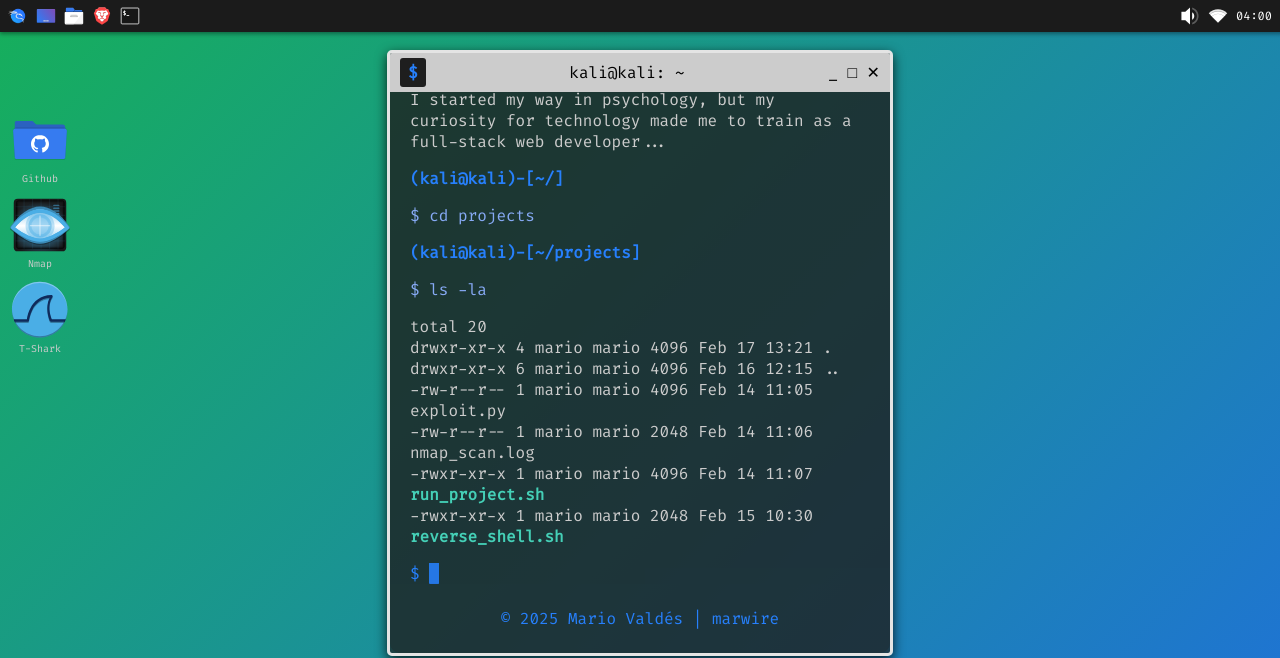
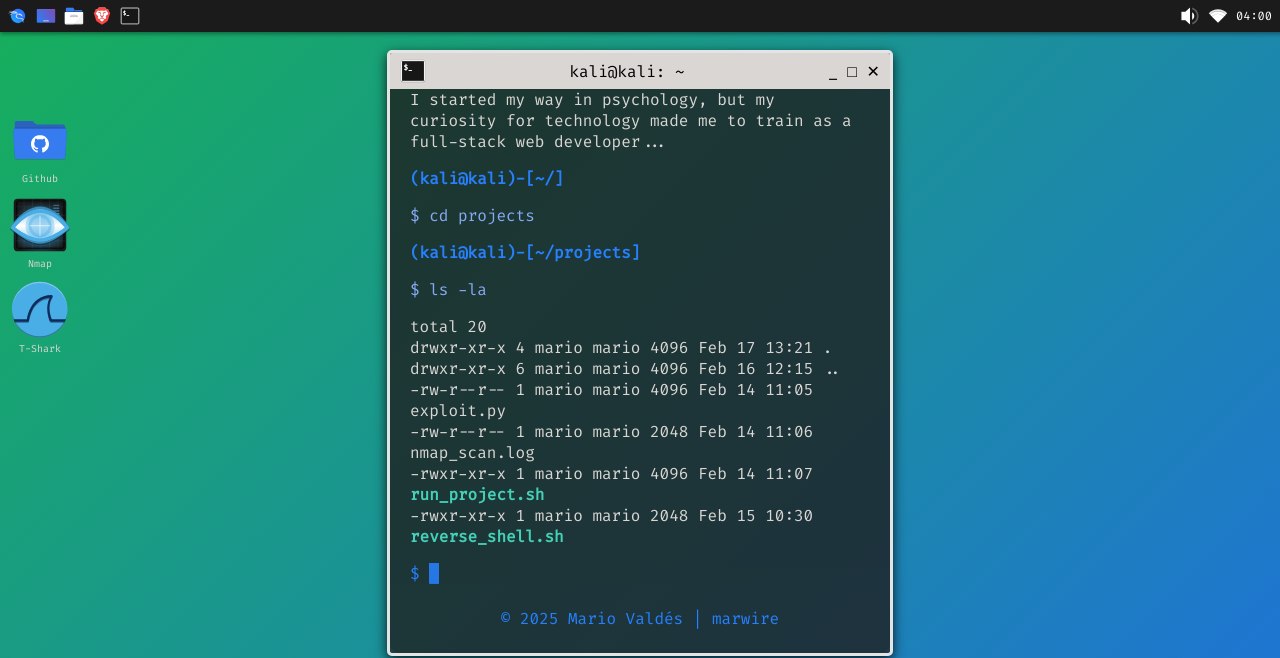
Before and after one commit to Mariovalcen/profile-site, a Jekyll site: the page built from index.md, in a window 1280 px wide. Shown: the top 658 px of the page. Built offline with Jekyll 4.4.1, drawn with Linux system fonts in a browser that asks for light colours.

Commit message:
Replaced terminal header icon

```diff
--- a/_includes/components/terminal/terminal-header.html
+++ b/_includes/components/terminal/terminal-header.html
@@ -1,6 +1,6 @@
 <div class="terminal-header">
   <div class="terminal-icon">
-    <span>$</span>
+    <img src="{{ site.baseurl }}/assets/icons/utilities-terminal.svg" alt="Terminal Icon" class="terminal-icon-img">
   </div>
   <div class="terminal-title">kali@kali: ~</div>
   <div class="window-buttons">
--- a/assets/css/global.css
+++ b/assets/css/global.css
@@ -3,7 +3,7 @@
   --secondary-color: #87aaf5;
   --background-dark: #1e1e1e;
   --background-dark-rgb: 30, 30, 30;
-  --background-light: #cccccc;
+  --background-light: #dad6d3;
   --background-gradient: linear-gradient(135deg, #16af5b, #2164f3);
   --border-color: #e4e4e4;
   --scroll-color: #222;
--- a/assets/css/terminal.css
+++ b/assets/css/terminal.css
@@ -23,12 +23,18 @@
 }
 
 .terminal-icon {
-  background-color: var(--background-dark);
-  color: var(--primary-color);
-  padding: 4px 8px;
-  border-radius: 3px;
-  font-weight: bold;
+  display: flex;
+  align-items: center;
+  justify-content: center;
+  width: 26px;
+  height: 26px;
 }
+
+.terminal-icon-img {
+  width: 100%;
+  height: auto;
+}
+
 
 .terminal-footer {
   text-align: center;
```
